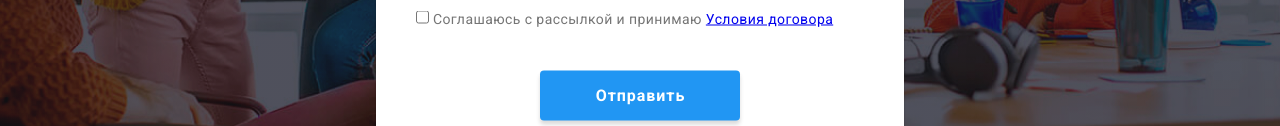
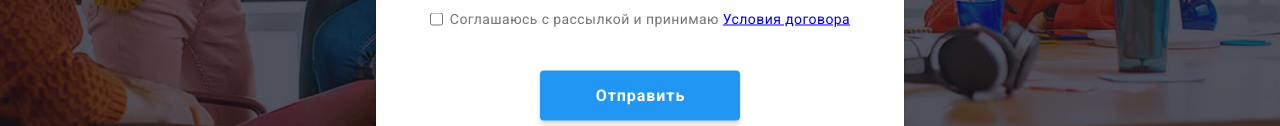
Before and after one commit to Alona-Bulatkina/goit-markup-hw-06, a plain HTML site: page index.html in a window 1280 px wide. Both pictures are taken after a click on the button "Заказать услугу". Shown: the part 518-644 px from the top of the page. Drawn offline with nearby package versions, Linux system fonts and the light colour scheme.

Commit message:
add styles.css

```diff
--- a/css/styles.css
+++ b/css/styles.css
@@ -827,12 +827,16 @@ img {
 }
 .form-field-checkbox {
   margin-bottom: 30px;
+  align-items: center;
+  justify-content: center;
+  display: inline-flex;
 }
 .form-field-policy {
   font-weight: normal;
   font-size: 14px;
   line-height: 24px;
   letter-spacing: 0.03em;
+  margin-left: 7px;
 
   color: #757575;
 }
```
